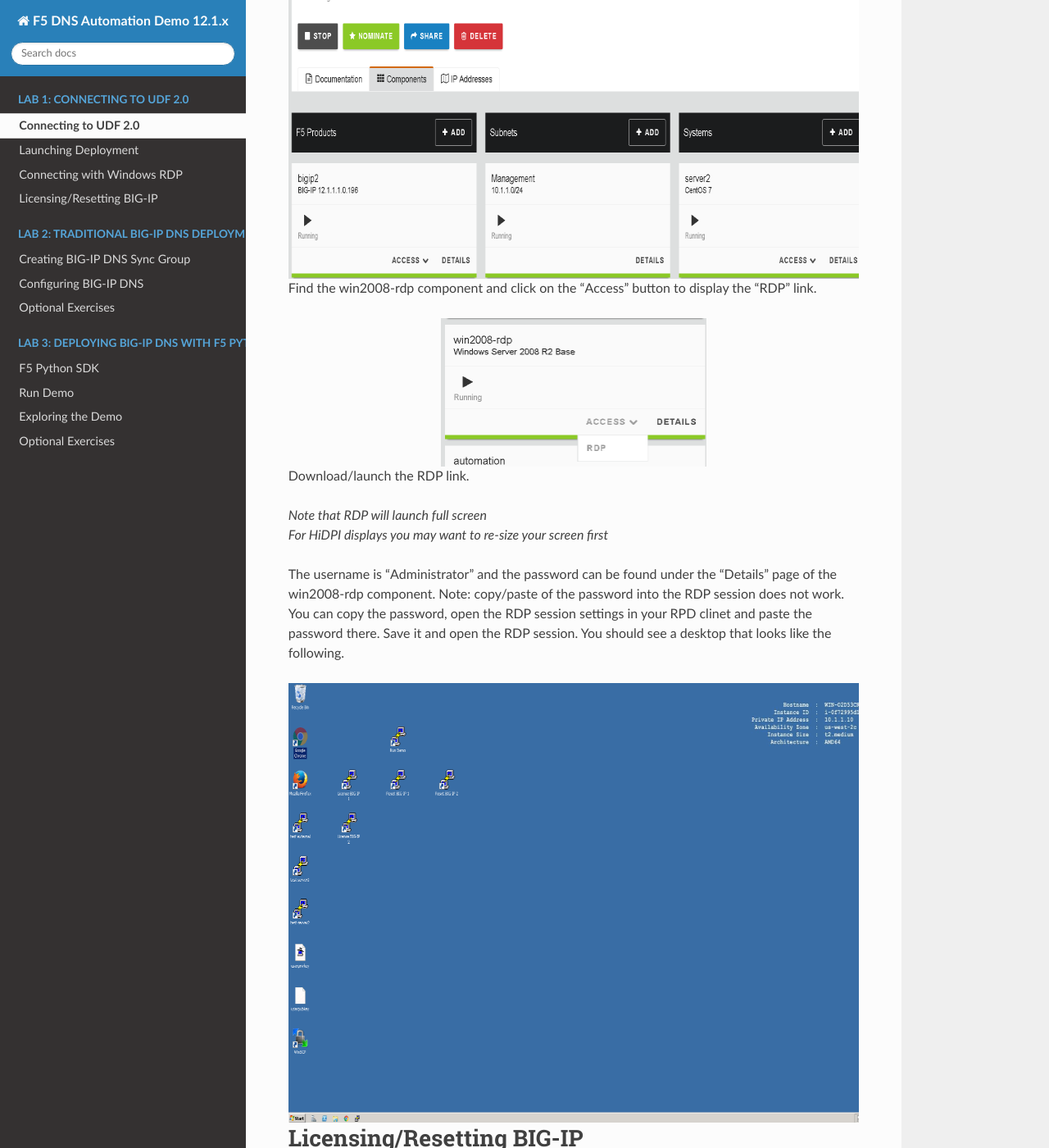
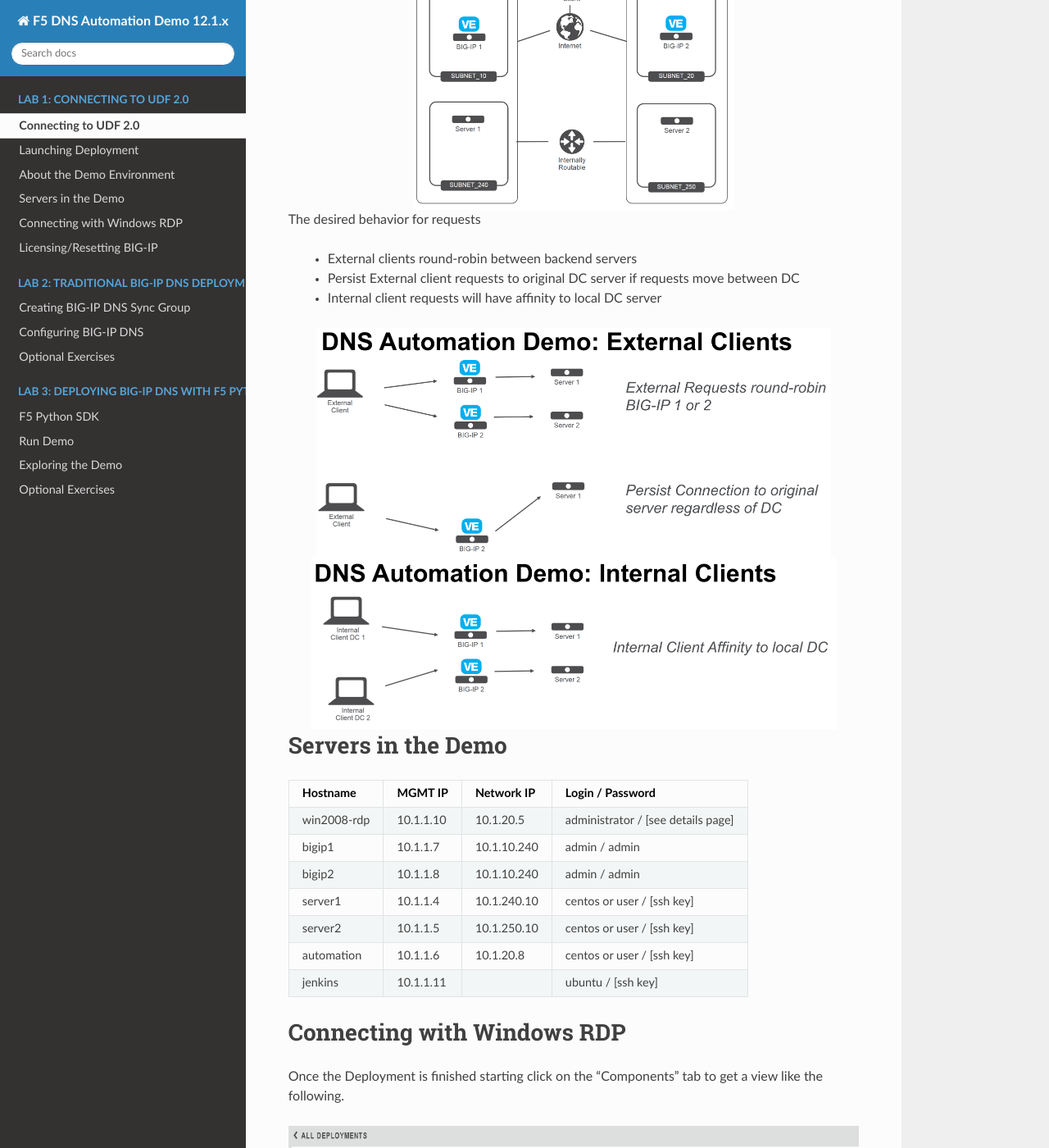
Before and after one commit to f5devcentral/f5-dns-automation-demo-12-1-x, a Sphinx documentation site: the page built from docs/lab1/connecting.rst, in a window 1280 px wide and 1400 px high, scrolled down 2156 px. Shown: the whole window at 82% size. Built offline with Sphinx 7.4.7 and the Read the Docs theme 2.0.0, drawn with Linux system fonts in a browser that asks for light colours; pages that are not in the unit, such as notebooks, are missing from menus; some of the changed text lies outside the part shown.

Commit message:
additinal background on lab environment

```diff
--- a/docs/lab1/connecting.rst
+++ b/docs/lab1/connecting.rst
@@ -44,10 +44,53 @@
    :scale: 50%
    :align: center
 
+About the Demo Environment
+==========================
+
+This demo is designed to provide a solution with the following attributes.
+
+ * Two BIG-IP devices in separate Data Centers (Regions, Availability Zone, etc...)
+ * Two backend servers in separate DC
+ * The two DC are routable to each other via L3
+ * Provide recursive DNS for internal clients
+
+.. image:: demo-schematic.png
+   :scale: 25%
+   :align: center
+
+The desired behavior for requests
+
+ * External clients round-robin between backend servers
+ * Persist External client requests to original DC server if requests move between DC
+ * Internal client requests will have affinity to local DC server
+
+.. image:: external-clients.png
+   :scale: 25%
+   :align: center
+
+.. image:: internal-clients.png
+   :scale: 25%
+   :align: center
+
+Servers in the Demo
+===================
+
+==================   ==================  =========================  ==============================================
+    Hostname             MGMT IP             Network IP                    Login / Password
+==================   ==================  =========================  ==============================================
+    win2008-rdp         10.1.1.10              10.1.20.5             administrator / [see details page]
+    bigip1              10.1.1.7               10.1.10.240           admin / admin
+    bigip2              10.1.1.8               10.1.10.240           admin / admin
+    server1              10.1.1.4              10.1.240.10           centos or user / [ssh key]
+    server2              10.1.1.5              10.1.250.10           centos or user / [ssh key]
+    automation           10.1.1.6              10.1.20.8             centos or user / [ssh key]
+    jenkins              10.1.1.11                                   ubuntu / [ssh key]
+==================   ==================  =========================  ==============================================
+
 Connecting with Windows RDP
 ===========================
+Once the Deployment is finished starting click on the "Components" tab to get a view like the following.
 
-Once the Deployment is finished starting click on the "Components" tab to get a view like the following.
 
 .. image:: deployment-components.png
    :scale: 50%
```
Also changed, not shown: docs/lab1/demo-schematic.png (added), docs/lab1/external-clients.png (added), docs/lab1/internal-clients.png (added).
